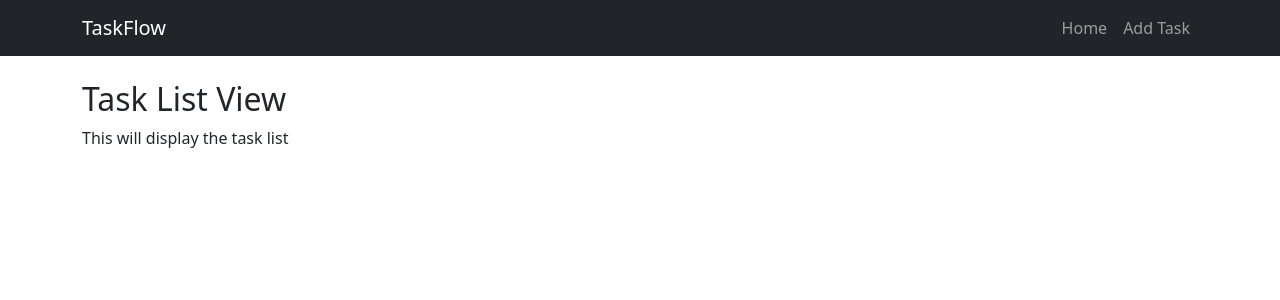
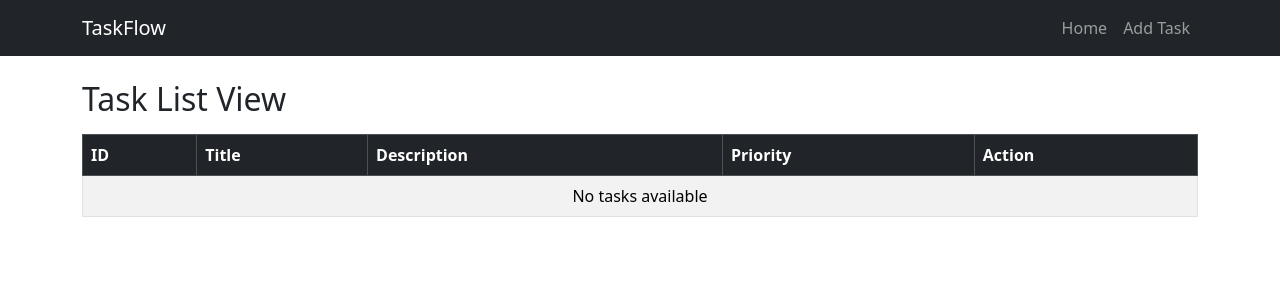
Before and after one commit to Renzi013/Midterms_LabAct2, a React (Create React App) app: page / in a window 1280 px wide. Shown: the top 300 px of the page. Built offline with nearby package versions, Linux system fonts and the light colour scheme.

Commit message:
Display task list with delete confirmation

```diff
--- a/src/components/TaskList.js
+++ b/src/components/TaskList.js
@@ -1,11 +1,51 @@
-function TaskList() {
+import React from "react";
+
+function TaskList({tasks, deletTask}) {
+    const confirmDelete = (id) => {
+        if(window.confirm("Are you sure you want to delete this task?")){
+            deletTask(id);
+        }
+    };
+
     return(
 <div>
     <h2>Task List View</h2>
-    <p>This will display the task list</p>
+    <table className="table table-bordered table-striped mt-3">
+        <thead className="table-dark">
+            <tr>
+                <th>ID</th>
+                <th>Title</th>
+                <th>Description</th>
+                <th>Priority</th>
+                <th>Action</th>
+            </tr>
+        </thead>
+        <tbody>
+            {tasks.lengh > 0 ?(
+                tasks.map((task) => (
+                    <tr key={task.id}>
+                        <td>{task.id}</td>
+                        <td>{task.title}</td>
+                        <td>{task.description}</td>
+                        <td>{task.priority}</td>
+                        <td>
+                            <button className="btn btn-danger btn-sm"
+                            onClick={() => confirmDelete}>
+                                Delete
+                            </button>
+                        </td>
+                    </tr>
+                ))
+            ): (
+                <tr>
+                    <td colSpan="5" className="text-center">
+                        No tasks available
+                    </td>
+                </tr>
+            )}
+        </tbody>
+    </table>
 </div>
-
-    );
-
+);
 }
 export default TaskList
```
